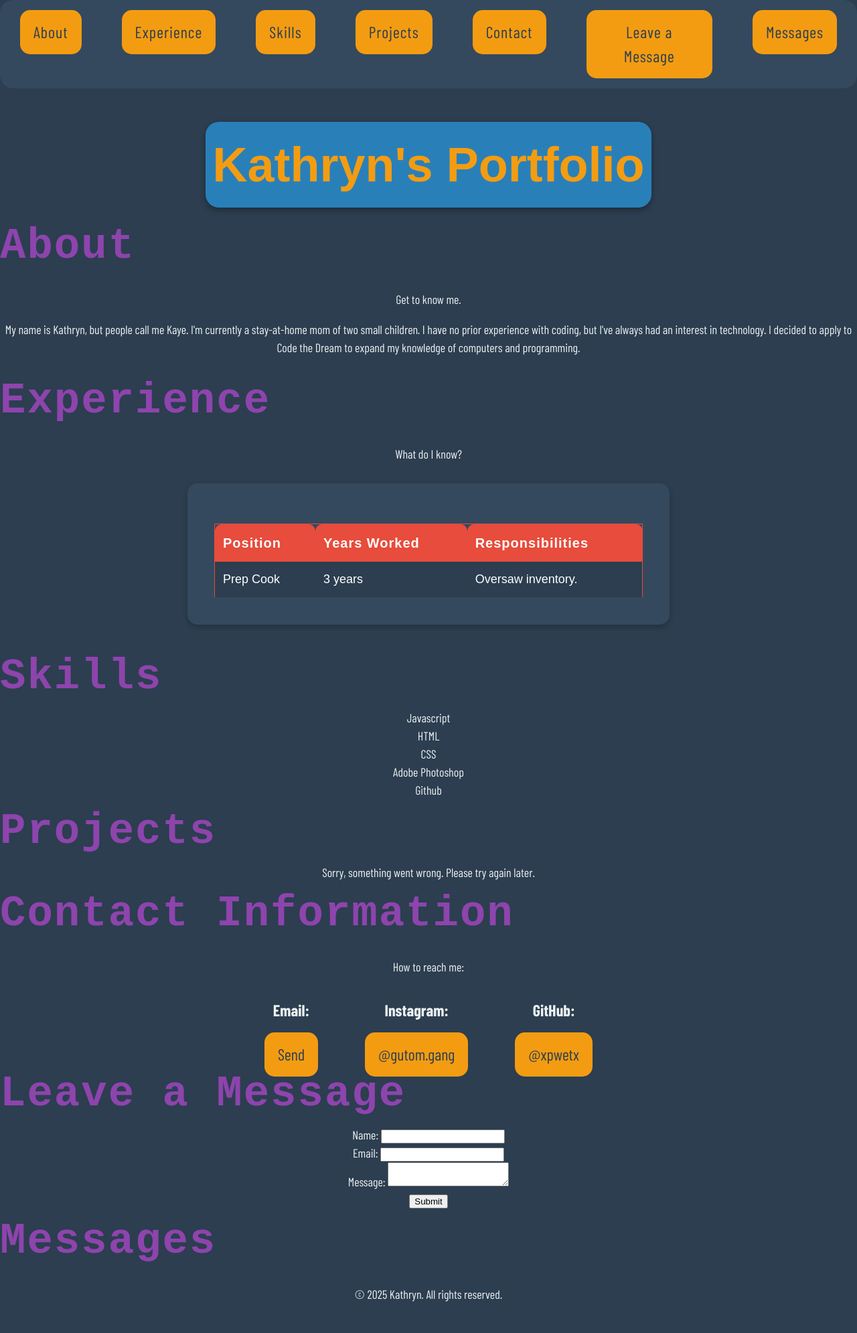
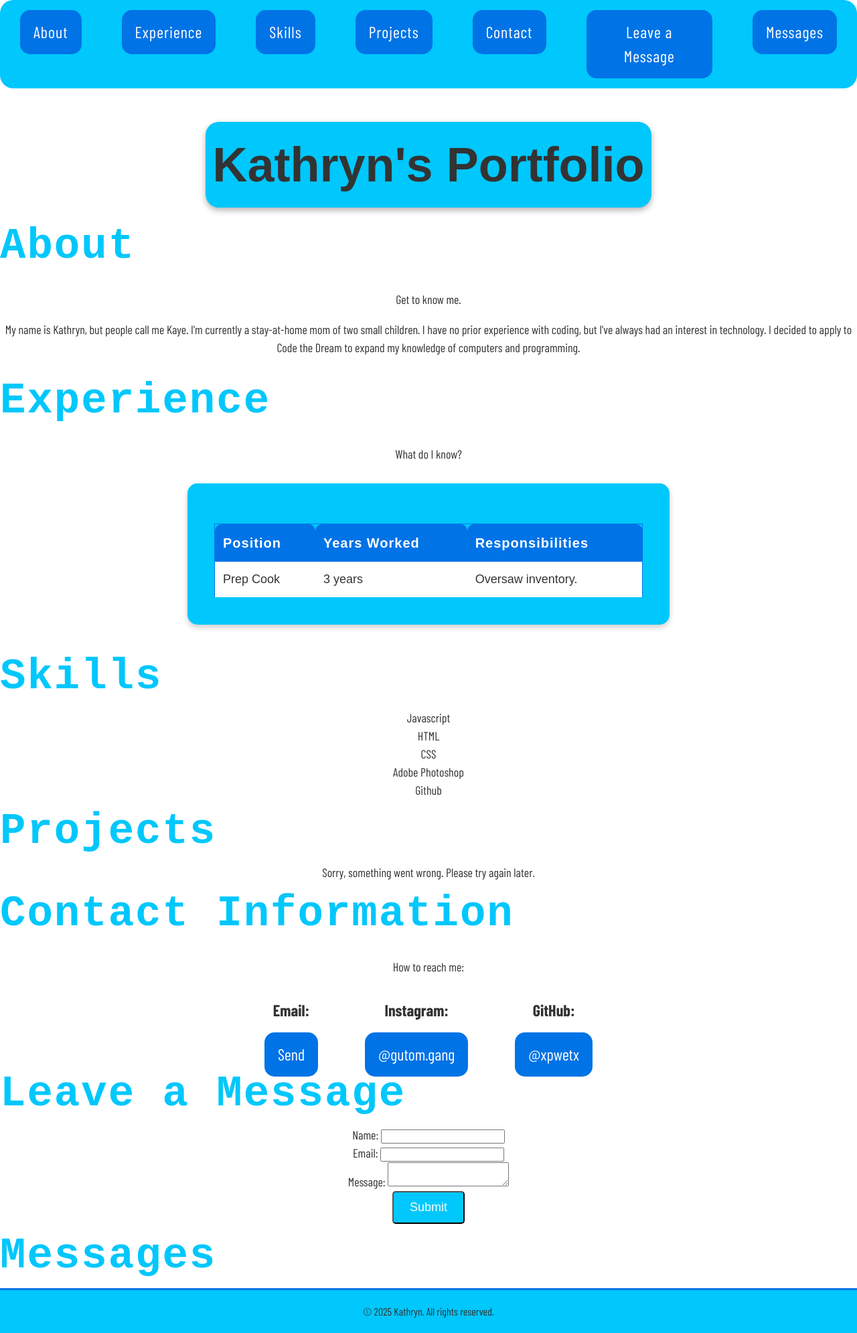
Before and after one commit to xpwetx/KathrynJoiMiranda-Jupiter, a plain HTML site: page index.html in a window 1280 px wide. Shown: the whole page at 67% size. Before the commit the page ends 1947 px from the top, so only its background shows below. Drawn offline with nearby package versions, Linux system fonts and the light colour scheme; no server answers; a web font is replaced by a local one.

Commit message:
revisions

```diff
--- a/css/index.css
+++ b/css/index.css
@@ -16,8 +16,8 @@ body {
     height: 200vh;
     margin: 0;
     padding: 0;
-    background-color: #2c3e50;
-    color: #ecf0f1;
+    background-color: var(--background-color);
+    color: var(--text-color);
     font-family: 'Barlow Condensed', sans-serif;
     font-size: 18px;
     line-height: 1.5;
@@ -32,6 +32,8 @@ body {
     padding: 0;
     overflow: visible;
 }
+
+
 
 /* Navigation */
 nav {
@@ -54,8 +56,8 @@ h1 {
     top: 0;
     padding: 10px;
     margin: 10px 0;
-    color: #f39c12;
-    background-color: #2980b9;
+    color: var(--text-color);
+    background-color: var(--secondary-color);
     font-family: papyrus, fantasy;
     border-radius: 20px;
     font-size: 72px;
@@ -73,7 +75,7 @@ h1 {
 h2 {
     padding: 0;
     margin: 0;
-    color: #8e44ad;
+    color: var(--secondary-color);
     letter-spacing: 2px;
     font-weight: bold;
     font-family: 'Courier New', Courier, monospace;
@@ -88,18 +90,46 @@ a {
     padding: 10px 15px;
     margin: 10px;
     text-align: center;
-    background-color: #f39c12;
+    background-color: var(--primary-color);
     border-radius: 15px;
     text-decoration: none;
-    color: #2c3e50;
+    color: var(--background-color);
     font-family: 'Barlow condensed', sans-serif;
 }
 
 a:hover,
 a:focus {
-    background-color: #f1c40f;
-    color: #ffffff;
-    outline: 2px solid #2c3e50;
+    background-color: var(--secondary-color);
+    color: var(--text-color);
+    outline: 2px solid var(--background-color);
+}
+
+/* Buttons */
+button {
+    padding: 12px 24px;
+    font-size: 18px;
+    background-color: var(--secondary-color);
+    color: #fff;
+    border-radius: 5px;
+}
+
+button:hover {
+    background-color: var(--primary-color);
+    color: #fff;
+}
+
+/* Footer */
+footer {
+    background-color: var(--secondary-color);
+    color: var(--text-color);
+    padding: 20px;
+    text-align: center;
+    font-size: 1rem;
+    border-top: 3px solid var(--primary-color);
+}
+
+footer p {
+    margin: 0;
 }
 
 /* Contacts */
@@ -120,11 +150,11 @@ a:focus {
 #projects ul.project-list li a {
     font-size: 20px;
     text-decoration: none;
-    color: #2c3e50
+    color: var(--background-color);
 }
 
 #projects ul.project-list li a:hover {
-    color: #f39c12;
+    color: var(--secondary-color);
 }
 
 /* Flex Containers */
@@ -135,8 +165,8 @@ a:focus {
     align-items: center;
     padding: 0;
     margin: 0;
-    background-color: #34495e;
-    color: #ecf0f1;
+    background-color: var(--secondary-color);
+    color: var(--text-color);
     font-size: 18px;
     font-weight: 100;
     text-align: center;
@@ -166,8 +196,8 @@ a:focus {
     max-width: 1000px;
     margin: 40px auto;
     padding: 30px;
-    background-color: #34495e;
-    color: #ecf0f1;
+    background-color: var(--secondary-color);
+    color: var(--text-color);
     border-radius: 15px;
     box-shadow: 0 4px 8px rgba(0, 0, 0, 0.2);
     font-size: 18px;
@@ -180,12 +210,12 @@ a:focus {
     width: 100%;
     border-collapse: collapse;
     margin-top: 20px;
-    border: 1px solid #e74c3c;
+    border: 1px solid var(--primary-color);
 }
 
 /* Table Header */
 .experience-table th {
-    background-color: #e74c3c;
+    background-color: var(--primary-color);
     color: white;
     padding: 12px;
     font-size: 20px;
@@ -196,23 +226,23 @@ a:focus {
 
 /* Table Body */
 .experience-table td {
-    background-color: #2c3e50;
-    color: white;
+    background-color: var(--background-color);
+    color: var(--text-color);
     padding: 12px;
     font-size: 18px;
     text-align: left;
-    border-bottom: 1px solid #34495e;
+    border-bottom: 1px solid var(--secondary-color);
 }
 
 /* Table Row Hover Effect */
 .experience-table tr:hover {
-    background-color: #e67e22;
+    background-color: var(--secondary-color);
     transition: background-color 0.3s ease;
 }
 
 /* Alternate Row Styling */
 .experience-table tr:nth-child(even) {
-    background-color: #34495e;
+    background-color: var(--secondary-color);
 }
 
 /* =======================
@@ -246,7 +276,7 @@ a:focus {
     }
 
     .experience-table tr:nth-child(even) {
-        background-color: #34495e;
+        background-color: var(--secondary-color);
     }
 
     .experience-table-wrapper {
@@ -258,8 +288,7 @@ a:focus {
 @media (max-width: 600px) {
     .experience-container {
         padding: 15px;
-        background-color: #f39c12;
-
+        background-color: var(--porimary-color);
         color: #ffffff;
     }
 
@@ -324,11 +353,11 @@ a:focus {
 
 /* Variables */
 :root {
-    --primary-color: #f39c12;
-    --secondary-color: #2980b9;
+    --primary-color: #0073e6;
+    --secondary-color: #00c7fc;
     --accent-color: #8e44ad;
-    --background-color: #2c3e50;
-    --text-color: #ecf0f1;
+    --background-color: #fff;
+    --text-color: #333;
 }
 
 body {
```
